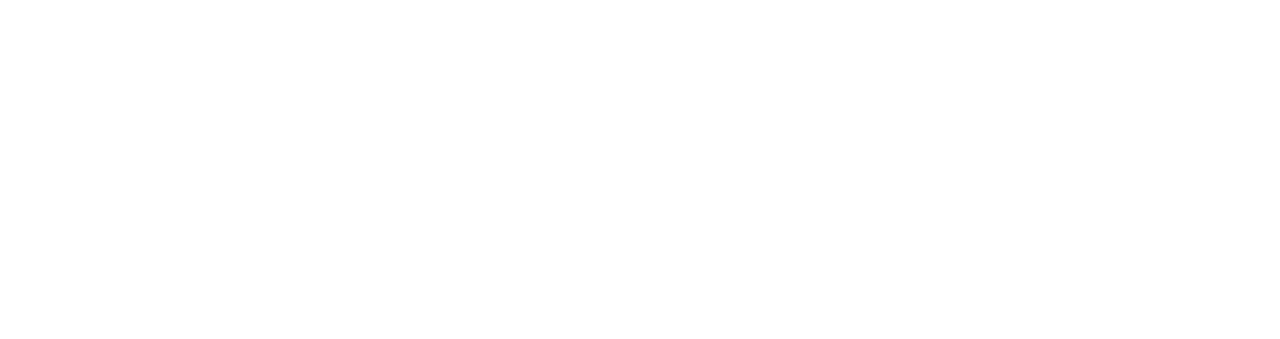
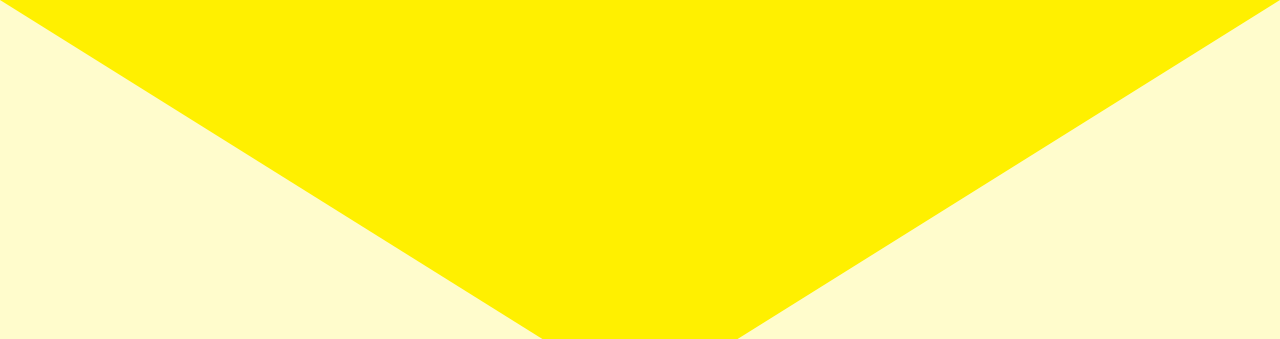
Before and after one commit to JuMoth/Self-Study-InteractiveWeb, a plain HTML site: page inf9/index.html in a window 1280 px wide. Shown: the top 339 px of the page. Drawn offline with Linux system fonts and the light colour scheme.

Commit message:
Feat: left&right wall setting

```diff
--- a/inf9/css/style.css
+++ b/inf9/css/style.css
@@ -26,6 +26,7 @@ body {
 .house {
     width: 100vw;
     height: 100vh;
+    transform: translateZ(-490vw);
     transform-style: preserve-3d;
 }
 
@@ -38,6 +39,18 @@ body {
     background: rgba(255, 255, 255, 0.8);
 }
 
+.wall-left {
+    /* left: -500vw; */
+    width: 1000vw;
+    transform: rotateY(90deg) translateZ(-500vw);
+}
+
+.wall-right {
+    /* left: -500vw; */
+    width: 1000vw;
+    transform: rotateY(90deg) translateZ(-400vw);
+}
+
 .wall-content {
     display: flex;
     align-items: center;
```
